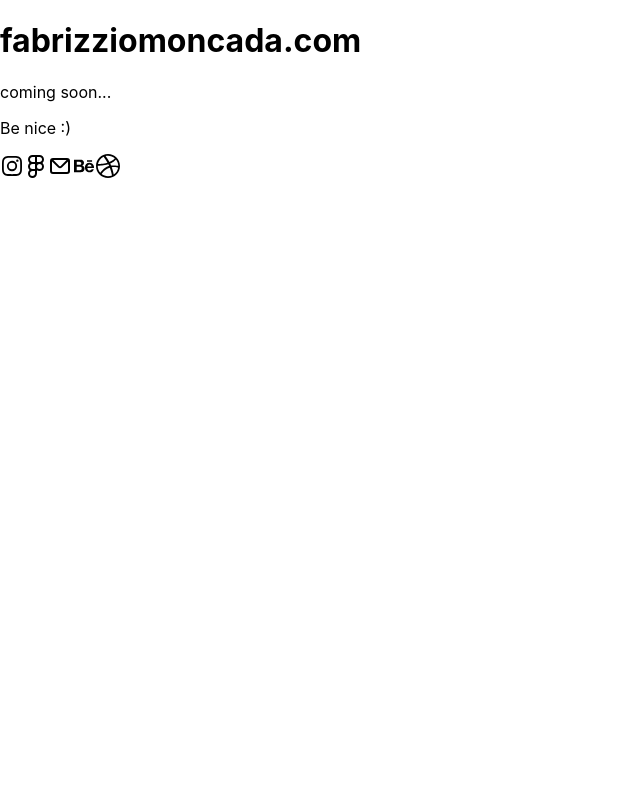
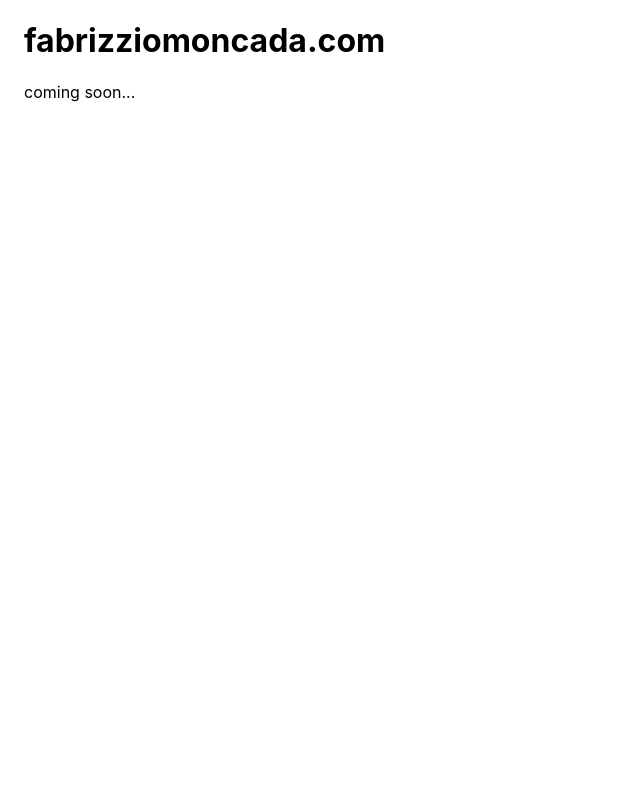
Before and after one commit to fabrizziomoncada/fabrizziomoncada.com, a Next.js app: page / in a window 1280 px wide. Shown: the top 800 px of the page, without its empty margins (0-640 px from the left). Built offline with nearby package versions, Linux system fonts and the light colour scheme.

Commit message:
Add footer

```diff
--- a/components/common/Footer/Footer.module.css
+++ b/components/common/Footer/Footer.module.css
@@ -0,0 +1,21 @@
+.root {
+  width: 100%;
+  display: flex;
+  flex-direction: column;
+  justify-content: center;
+  align-items: center;
+  padding: 5rem 0;
+}
+
+.linksContainer {
+  display: flex;
+}
+
+.linksContainer > * {
+  margin: 0 0.25rem;
+}
+
+.legend {
+  margin: 0;
+  margin-bottom: 1.5rem;
+}
--- a/components/common/Footer/Footer.tsx
+++ b/components/common/Footer/Footer.tsx
@@ -16,8 +16,8 @@ import s from './Footer.module.css'
 const Footer = () => {
   return (
     <footer className={s.root}>
-      <p>Be nice :)</p>
-      <div>
+      <p className={s.legend}>Be nice :)</p>
+      <div className={s.linksContainer}>
         <IconButton href={instagramURL} external ariaLabel="link to instagram">
           <Instagram />
         </IconButton>
--- /dev/null
+++ b/components/common/Layout/Layout.module.css
@@ -0,0 +1,6 @@
+.main {
+  width: 100%;
+  margin: 0 auto;
+  padding: 0 1.5rem 3rem;
+  min-height: 100vh;
+}
--- a/components/common/Layout/Layout.tsx
+++ b/components/common/Layout/Layout.tsx
@@ -5,6 +5,7 @@ import {
   DEFAULT_TITLE,
 } from 'lib/constants'
 import Footer from '../Footer/Footer'
+import s from './Layout.module.css'
 
 type Props = {
   children: React.ReactNode
@@ -33,7 +34,7 @@ const Layout = ({
         date={date}
       />
 
-      <main>{children}</main>
+      <main className={s.main}>{children}</main>
 
       <Footer />
     </>
--- /dev/null
+++ b/components/common/ui/IconButton/IconButton.module.css
@@ -0,0 +1,9 @@
+.root {
+  padding: 0.625rem;
+  cursor: pointer;
+  border-radius: 50%;
+  line-height: 0.5;
+}
+
+.default {
+}
--- a/components/common/ui/IconButton/IconButton.tsx
+++ b/components/common/ui/IconButton/IconButton.tsx
@@ -1,6 +1,8 @@
 import { CSSProperties, MouseEvent } from 'react'
 import Link from 'next/link'
 import ExternalLink from '../ExternalLink/ExternalLink'
+import cn from 'classnames'
+import s from './iconButton.module.css'
 
 type Props = {
   children: React.ReactNode
@@ -10,6 +12,7 @@ type Props = {
   ariaLabel?: string
   href?: string
   external?: boolean
+  variant?: 'default' | 'outline' | 'primary'
 }
 
 const IconButton = ({
@@ -19,15 +22,26 @@ const IconButton = ({
   style,
   ariaLabel,
   href,
+  variant = 'default',
   external = false,
 }: Props) => {
+  const ButtonClassName = cn(
+    s.root,
+    {
+      [s.default]: variant === 'default',
+      [s.outline]: variant === 'outline',
+      [s.primary]: variant === 'primary',
+    },
+    className
+  )
+
   if (href && external) {
     return (
       <ExternalLink
         href={href}
         ariaLabel={ariaLabel}
         style={style}
-        className={className}
+        className={ButtonClassName}
       >
         {children}
       </ExternalLink>
@@ -37,7 +51,7 @@ const IconButton = ({
   if (href) {
     return (
       <Link href={href}>
-        <a aria-label={ariaLabel} style={style} className={className}>
+        <a aria-label={ariaLabel} style={style} className={ButtonClassName}>
           {children}
         </a>
       </Link>
@@ -49,7 +63,7 @@ const IconButton = ({
       onClick={onClick}
       style={style}
       aria-label={ariaLabel}
-      className={className}
+      className={ButtonClassName}
     >
       {children}
     </button>
```
